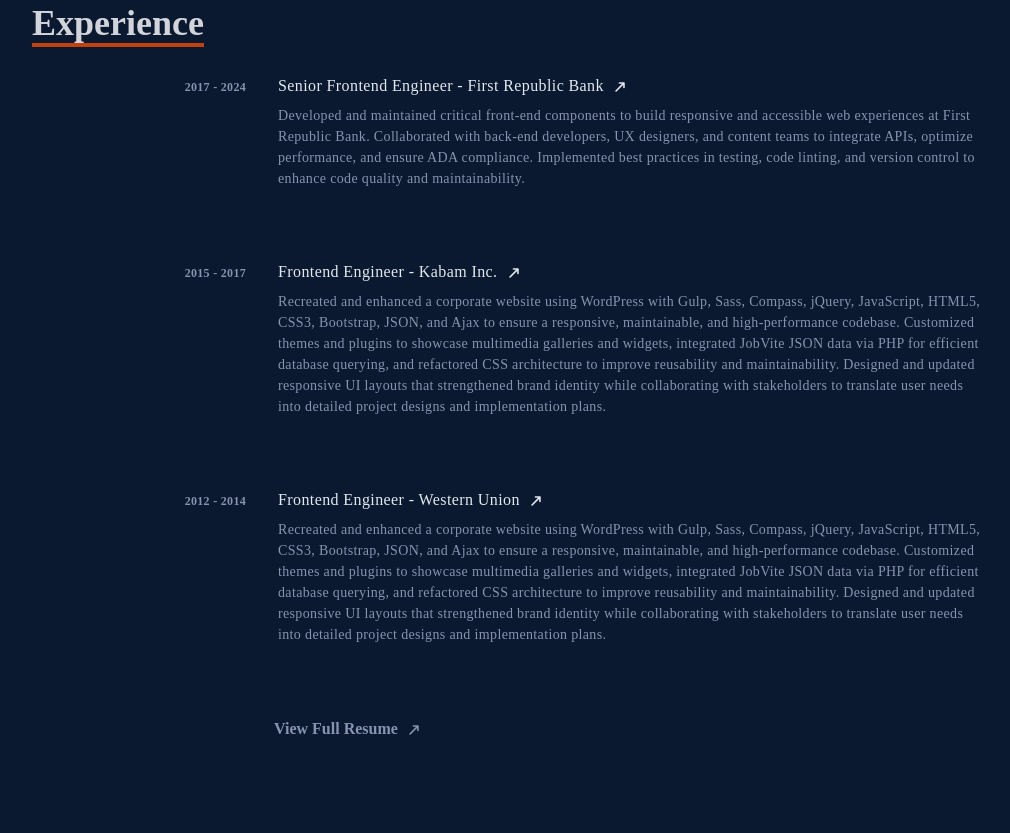
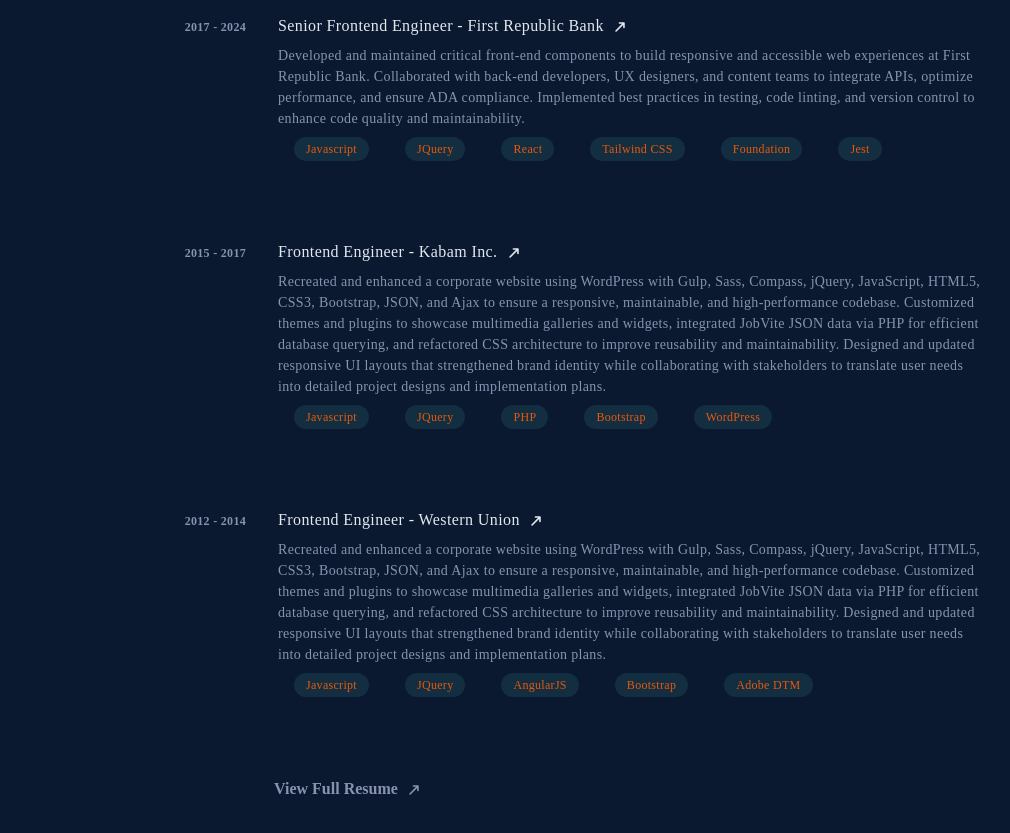
Before and after one commit to kalarsu/Portfolio-2025, a React (Create React App) app: page / in a window 1280 px wide. Shown: the part 1620-2453 px from the top of the page, without its empty margins (124-1134 px from the left). Built offline with nearby package versions, Linux system fonts and the light colour scheme; the HTML template or start-up script is replaced by a standard one.

Commit message:
Added skills in experience

```diff
--- a/src/components/Experience.jsx
+++ b/src/components/Experience.jsx
@@ -17,7 +17,7 @@
             </p>
           </div>
           <div>
-            <ol>
+            <ol className="group/list">
               <li className="mb-6 sm:mb-12">
                 <div className="group relative grid pb-4 pr-4 transition-all sm:grid-cols-8 gap-4 sm:gap-8">
                   <div className="absolute -inset-x-4 -inset-y-4 z-0 mx-4 sm:group-hover:bg-slate-700/25 sm:group-hover:shadow-slate-950 sm:group-hover:drop-shadow-lg w-full h-auto rounded-md border-t-slate-300"></div>
@@ -46,6 +46,38 @@
                       practices in testing, code linting, and version control to
                       enhance code quality and maintainability.
                     </p>
+                    <ul className="mt-2 flex flex-wrap">
+                        <li className="mr-1">
+                            <div className="flex text-center text-xs text-orange-600 tracking-wide py-1 px-3 mb-2 rounded-full bg-teal-300/10">
+                                Javascript
+                            </div>
+                        </li>
+                        <li className="mr-1">
+                            <div className="flex text-center text-xs text-orange-600 tracking-wide py-1 px-3 mb-2 rounded-full bg-teal-300/10">
+                                JQuery
+                            </div>
+                        </li>
+                        <li className="mr-1">
+                            <div className="flex text-center text-xs text-orange-600 tracking-wide py-1 px-3 mb-2 rounded-full bg-teal-300/10">
+                                React
+                            </div>
+                        </li>
+                        <li className="mr-1">
+                            <div className="flex text-center text-xs text-orange-600 tracking-wide py-1 px-3 mb-2 rounded-full bg-teal-300/10">
+                                Tailwind CSS
+                            </div>
+                        </li>
+                        <li className="mr-1">
+                            <div className="flex text-center text-xs text-orange-600 tracking-wide py-1 px-3 mb-2 rounded-full bg-teal-300/10">
+                                Foundation
+                            </div>
+                        </li>
+                        <li className="mr-1">
+                            <div className="flex text-center text-xs text-orange-600 tracking-wide py-1 px-3 mb-2 rounded-full bg-teal-300/10">
+                                Jest
+                            </div>
+                        </li>
+                    </ul>
                   </div>
                 </div>
               </li>
@@ -84,6 +116,33 @@
                       stakeholders to translate user needs into detailed project
                       designs and implementation plans.
                     </p>
+                    <ul className="mt-2 flex flex-wrap">
+                        <li className="mr-1">
+                            <div className="flex text-center text-xs text-orange-600 tracking-wide py-1 px-3 mb-2 rounded-full bg-teal-300/10">
+                                Javascript
+                            </div>
+                        </li>
+                        <li className="mr-1">
+                            <div className="flex text-center text-xs text-orange-600 tracking-wide py-1 px-3 mb-2 rounded-full bg-teal-300/10">
+                                JQuery
+                            </div>
+                        </li>
+                        <li className="mr-1">
+                            <div className="flex text-center text-xs text-orange-600 tracking-wide py-1 px-3 mb-2 rounded-full bg-teal-300/10">
+                                PHP
+                            </div>
+                        </li>
+                        <li className="mr-1">
+                            <div className="flex text-center text-xs text-orange-600 tracking-wide py-1 px-3 mb-2 rounded-full bg-teal-300/10">
+                            Bootstrap
+                            </div>
+                        </li>
+                        <li className="mr-1">
+                            <div className="flex text-center text-xs text-orange-600 tracking-wide py-1 px-3 mb-2 rounded-full bg-teal-300/10">
+                            WordPress
+                            </div>
+                        </li>
+                    </ul>
                   </div>
                 </div>
               </li>
@@ -122,6 +181,33 @@
                       stakeholders to translate user needs into detailed project
                       designs and implementation plans.
                     </p>
+                    <ul className="mt-2 flex flex-wrap">
+                        <li className="mr-1">
+                            <div className="flex text-center text-xs text-orange-600 tracking-wide py-1 px-3 mb-2 rounded-full bg-teal-300/10">
+                                Javascript
+                            </div>
+                        </li>
+                        <li className="mr-1">
+                            <div className="flex text-center text-xs text-orange-600 tracking-wide py-1 px-3 mb-2 rounded-full bg-teal-300/10">
+                                JQuery
+                            </div>
+                        </li>
+                        <li className="mr-1">
+                            <div className="flex text-center text-xs text-orange-600 tracking-wide py-1 px-3 mb-2 rounded-full bg-teal-300/10">
+                            AngularJS
+                            </div>
+                        </li>
+                        <li className="mr-1">
+                            <div className="flex text-center text-xs text-orange-600 tracking-wide py-1 px-3 mb-2 rounded-full bg-teal-300/10">
+                            Bootstrap
+                            </div>
+                        </li>
+                        <li className="mr-1">
+                            <div className="flex text-center text-xs text-orange-600 tracking-wide py-1 px-3 mb-2 rounded-full bg-teal-300/10">
+                            Adobe DTM
+                            </div>
+                        </li>
+                    </ul>
                   </div>
                 </div>
               </li>
--- a/src/components/Footer.jsx
+++ b/src/components/Footer.jsx
@@ -30,8 +30,7 @@
               target="_blank"
               rel="noreferrer noopener"
               aria-label="Tailwind CSS (opens in a new tab)"
-            >
-              Tailwind CSS
+            > Tailwind CSS
             </a>, and deployed on <a
               href="https://vercel.com/"
               class="font-medium text-slate-400 hover:text-orange-700 focus-visible:text-orange-700"
```
